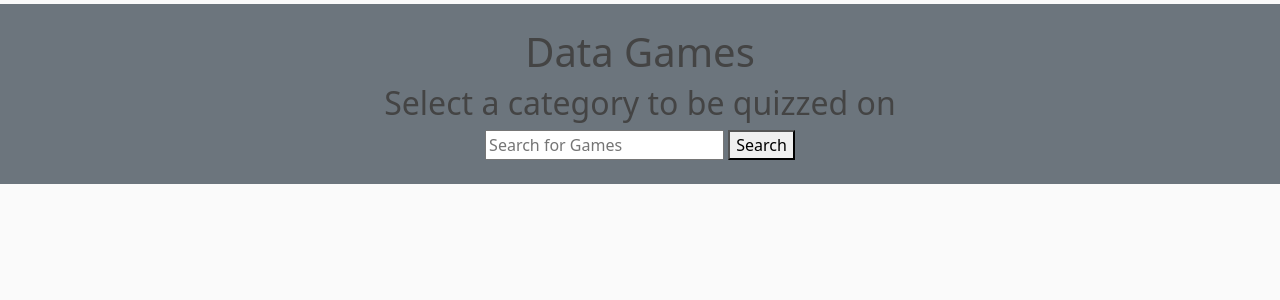
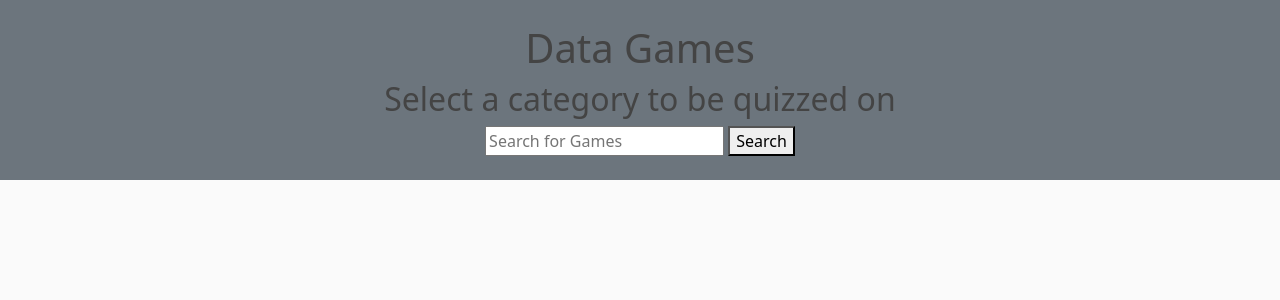
Before and after one commit to F1dsy/data_games, a Flask app: page / in a window 1280 px wide. Shown: the top 300 px of the page. Run offline with Flask 3, Linux system fonts and the light colour scheme; data that the repository does not hold is empty; parts of the project's set-up code (start-up, migrations or seed data) failed here and were passed over; some libraries are stand-ins or nearby versions.

Commit message:
0 Margin

```diff
--- a/app/templates/layout.html
+++ b/app/templates/layout.html
@@ -42,7 +42,7 @@
     <link rel="shortcut icon" href="#">
   </head>
   <body>
-    <main class="container-fluid bg-secondary p-4 mt-1">
+    <main class="container-fluid bg-secondary p-4 mt-0">
       {% block content %}{% endblock %}
     </main>
   </body>
```
